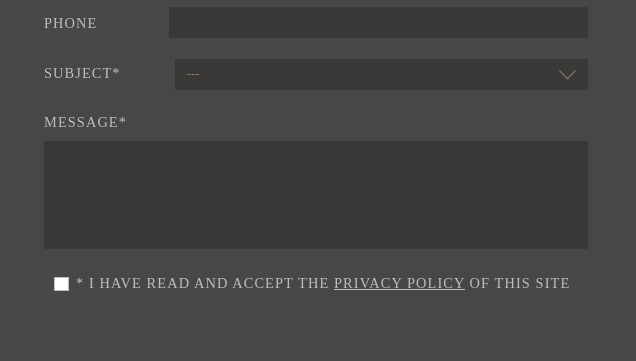
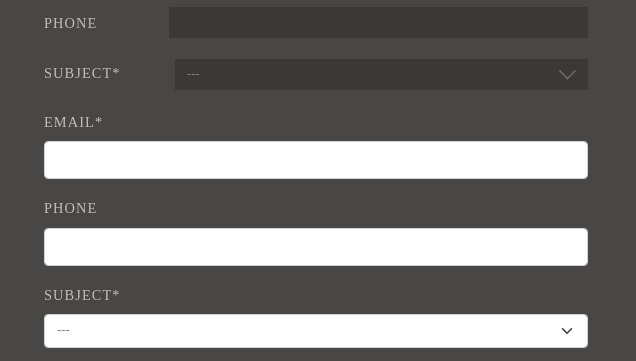
Before and after one commit to web-ko/chateau-lanovelle, a plain HTML site: page contact.html in a window 1280 px wide. Shown: the part 777-1138 px from the top of the page, 644-1280 px from the left. Drawn offline with Linux system fonts and the light colour scheme.

Commit message:
update contact.html via upload

```diff
--- a/contact.html
+++ b/contact.html
@@ -139,7 +139,7 @@
 										</div>
 									</div>
 								</div>
-								<div class="d-flex align-items-baseline mt-3 second-line">
+								<div class="d-flex align-items-baseline mt-3 second-line for-max">
 									<label for="email" class="form-label">Email*</label>
 									<div class="forValidate">
 										<input type="email" id="email" class="form-control inputBack-em" required>
@@ -148,11 +148,11 @@
 										</div>
 									</div>
 								</div>
-								<div class="d-flex align-items-baseline mt-3 third-line">
+								<div class="d-flex align-items-baseline mt-3 third-line for-max">
 									<label for="phoneNumber" class="form-label">Phone</label>
 									<input type="text" id="phoneNumber" class="form-control inputBack-ph" name="phone" onkeypress="isInputNumber(event)">
 								</div>
-								<div class="d-flex align-items-baseline mt-3 fourth-line">
+								<div class="d-flex align-items-baseline mt-3 fourth-line for-max">
 									<label for="contact-civility" class="form-label">Subject*</label>
 									<div class="forValidate">
 										<select id="contact-civility" class="form-control inputBack-sb form-select contact-civil-sel-1" required>
@@ -166,6 +166,37 @@
 											</option>
 										</select>
 										<div class="invalid-feedback for-merg-sel">
+											Valid subject is required.
+										</div>
+									</div>
+								</div>
+								<div class="mt-3 second-line for-576">
+									<label for="email" class="form-label">Email*</label>
+									<div class="forValidate">
+										<input type="email" id="email" class="form-control inputBack-576" required>
+										<div class="invalid-feedback for-merg">
+											Valid email is required.
+										</div>
+									</div>
+								</div>
+								<div class="mt-3 third-line for-576">
+									<label for="phoneNumber" class="form-label">Phone</label>
+									<input type="text" id="phoneNumber" class="form-control inputBack-576" name="phone" onkeypress="isInputNumber(event)">
+								</div>
+								<div class="mt-3 fourth-line for-576">
+									<label for="contact-civility" class="form-label">Subject*</label>
+									<div class="forValidate">
+										<select id="contact-civility" class="form-control inputBack-sb-576 form-select contact-civil-sel-1" required>
+											<option value="">---
+											</option>
+											<option value="Table de Lanovelle" class="contact-civil">Table de Lanovelle
+											</option>
+											<option value="Tour and tasting" class="contact-civil">Tour and tasting
+											</option>
+											<option value="Other" class="contact-civil">Other
+											</option>
+										</select>
+										<div class="invalid-feedback for-merg">
 											Valid subject is required.
 										</div>
 									</div>
```
